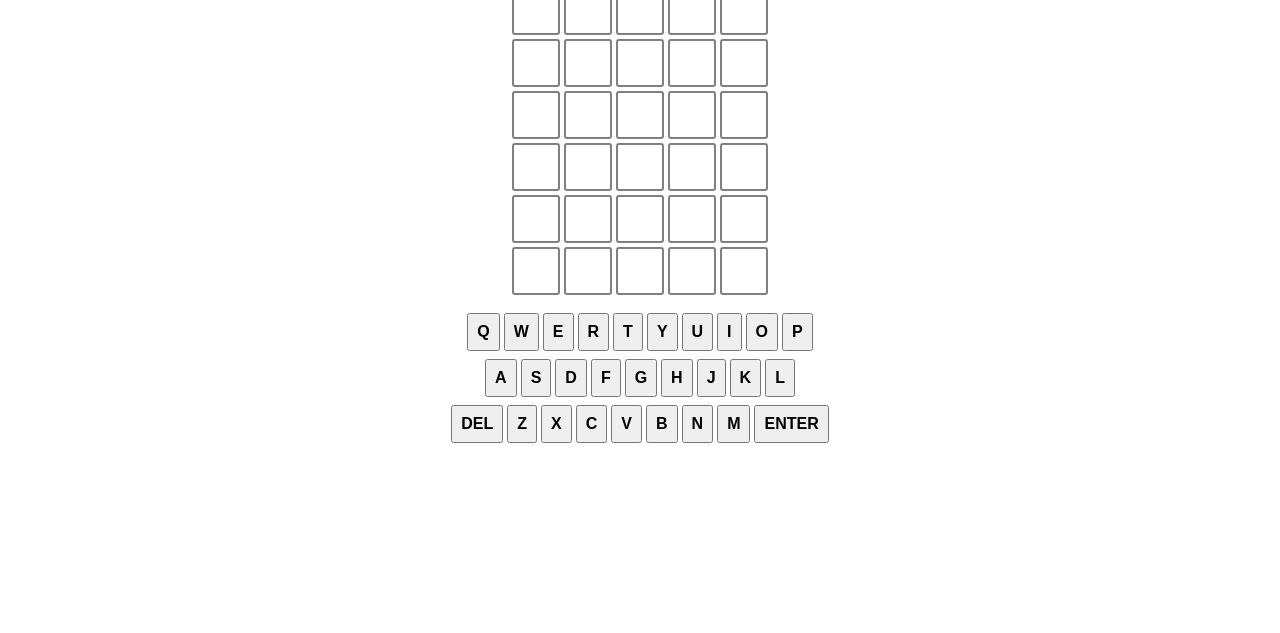
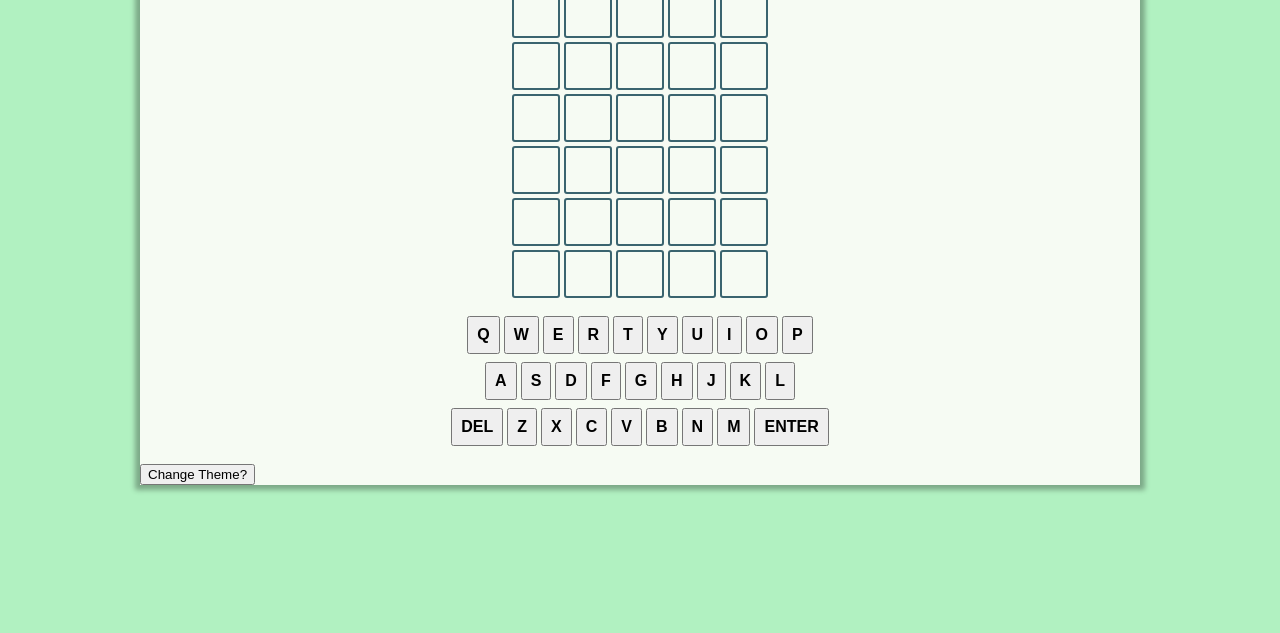
Before and after one commit to lowgain/joneser-site, a website with bundled scripts: page src/index.html in a window 1280 px wide. Shown: the part 167-800 px from the top of the page. Built offline with nearby package versions, Linux system fonts and the light colour scheme.

Commit message:
change style

```diff
--- a/src/index.html
+++ b/src/index.html
@@ -5,21 +5,22 @@
     <meta http-equiv="X-UA-Compatible" content="IE=edge">
     <meta name="viewport" content="width=device-width, initial-scale=1.0">
     <title>Wordal | The Joneser Convention</title>
-      <link rel="stylesheet" href="styles.css">
+    <link rel="stylesheet" href="styles/light.css">
+    <link rel="stylesheet" href="styles/styles.css">
     <link rel="preconnect" href="https://fonts.googleapis.com">
     <link rel="preconnect" href="https://fonts.gstatic.com" crossorigin>
     <link href="https://fonts.googleapis.com/css2?family=Roboto+Mono:ital,wght@0,100..700;1,100..700&display=swap" rel="stylesheet">
   </head>
   <body>
+    <header>
+      <h1>Wordal</h1>
       <nav>
-      <ul>
-        <li><a href="https://joneserconvention.com/">Home</a></li>
-        <li><a href="https://joneserconvention.com/wordal/">Wordal</a></li>
-      </ul>
+        <a href="https://joneserconvention.com/">Home</a>
+        <a href="https://wordal.joneserconvention.com/wordal/">Wordal</a>
+        <a href="https://calc.joneserconvention.com/">Calculator</a>
       </nav>
-    <header>
-      <h1> Wordal </h1>
     </header>
+    <div class="body-container">
       <main>
         <div id="game-board">
         </div>
@@ -60,7 +61,10 @@
           </div>
         </div>
       </main>
-    <footer></footer>
+      <footer>
+        <button id="change-theme">Change Theme?</button>
+      </footer>
+    </div>
     <div id="modal" class="modal">
       <div class="modal-content">
         <div class="modal-header">
--- /dev/null
+++ b/src/styles/dark.css
@@ -0,0 +1,51 @@
+.dark {
+  --md-sys-color-primary: rgb(150 213 166);
+  --md-sys-color-surface-tint: rgb(150 213 166);
+  --md-sys-color-on-primary: rgb(0 57 28);
+  --md-sys-color-primary-container: rgb(18 81 46);
+  --md-sys-color-on-primary-container: rgb(177 241 193);
+  --md-sys-color-secondary: rgb(182 204 184);
+  --md-sys-color-on-secondary: rgb(34 53 39);
+  --md-sys-color-secondary-container: rgb(56 75 60);
+  --md-sys-color-on-secondary-container: rgb(210 232 212);
+  --md-sys-color-tertiary: rgb(162 206 218);
+  --md-sys-color-on-tertiary: rgb(2 54 64);
+  --md-sys-color-tertiary-container: rgb(33 76 87);
+  --md-sys-color-on-tertiary-container: rgb(190 234 246);
+  --md-sys-color-error: rgb(255 180 171);
+  --md-sys-color-on-error: rgb(105 0 5);
+  --md-sys-color-error-container: rgb(147 0 10);
+  --md-sys-color-on-error-container: rgb(255 218 214);
+  --md-sys-color-background: rgb(16 21 16);
+  --md-sys-color-on-background: rgb(223 228 220);
+  --md-sys-color-surface: rgb(16 21 16);
+  --md-sys-color-on-surface: rgb(223 228 220);
+  --md-sys-color-surface-variant: rgb(65 73 66);
+  --md-sys-color-on-surface-variant: rgb(193 201 191);
+  --md-sys-color-outline: rgb(139 147 138);
+  --md-sys-color-outline-variant: rgb(65 73 66);
+  --md-sys-color-shadow: rgb(0 0 0);
+  --md-sys-color-scrim: rgb(0 0 0);
+  --md-sys-color-inverse-surface: rgb(223 228 220);
+  --md-sys-color-inverse-on-surface: rgb(44 50 45);
+  --md-sys-color-inverse-primary: rgb(46 106 68);
+  --md-sys-color-primary-fixed: rgb(177 241 193);
+  --md-sys-color-on-primary-fixed: rgb(0 33 14);
+  --md-sys-color-primary-fixed-dim: rgb(150 213 166);
+  --md-sys-color-on-primary-fixed-variant: rgb(18 81 46);
+  --md-sys-color-secondary-fixed: rgb(210 232 212);
+  --md-sys-color-on-secondary-fixed: rgb(13 31 19);
+  --md-sys-color-secondary-fixed-dim: rgb(182 204 184);
+  --md-sys-color-on-secondary-fixed-variant: rgb(56 75 60);
+  --md-sys-color-tertiary-fixed: rgb(190 234 246);
+  --md-sys-color-on-tertiary-fixed: rgb(0 31 38);
+  --md-sys-color-tertiary-fixed-dim: rgb(162 206 218);
+  --md-sys-color-on-tertiary-fixed-variant: rgb(33 76 87);
+  --md-sys-color-surface-dim: rgb(16 21 16);
+  --md-sys-color-surface-bright: rgb(53 58 53);
+  --md-sys-color-surface-container-lowest: rgb(10 15 11);
+  --md-sys-color-surface-container-low: rgb(24 29 24);
+  --md-sys-color-surface-container: rgb(28 33 28);
+  --md-sys-color-surface-container-high: rgb(38 43 39);
+  --md-sys-color-surface-container-highest: rgb(49 54 49);
+}
--- /dev/null
+++ b/src/styles/light.css
@@ -0,0 +1,51 @@
+:root {
+  --md-sys-color-primary: rgb(46 106 68);
+  --md-sys-color-surface-tint: rgb(46 106 68);
+  --md-sys-color-on-primary: rgb(255 255 255);
+  --md-sys-color-primary-container: rgb(177 241 193);
+  --md-sys-color-on-primary-container: rgb(0 33 14);
+  --md-sys-color-secondary: rgb(79 99 83);
+  --md-sys-color-on-secondary: rgb(255 255 255);
+  --md-sys-color-secondary-container: rgb(210 232 212);
+  --md-sys-color-on-secondary-container: rgb(13 31 19);
+  --md-sys-color-tertiary: rgb(58 100 111);
+  --md-sys-color-on-tertiary: rgb(255 255 255);
+  --md-sys-color-tertiary-container: rgb(190 234 246);
+  --md-sys-color-on-tertiary-container: rgb(0 31 38);
+  --md-sys-color-error: rgb(186 26 26);
+  --md-sys-color-on-error: rgb(255 255 255);
+  --md-sys-color-error-container: rgb(255 218 214);
+  --md-sys-color-on-error-container: rgb(65 0 2);
+  --md-sys-color-background: rgb(246 251 243);
+  --md-sys-color-on-background: rgb(24 29 24);
+  --md-sys-color-surface: rgb(246 251 243);
+  --md-sys-color-on-surface: rgb(24 29 24);
+  --md-sys-color-surface-variant: rgb(221 229 219);
+  --md-sys-color-on-surface-variant: rgb(65 73 66);
+  --md-sys-color-outline: rgb(113 121 113);
+  --md-sys-color-outline-variant: rgb(193 201 191);
+  --md-sys-color-shadow: rgba(0 0 0 0.8);
+  --md-sys-color-scrim: rgb(0 0 0);
+  --md-sys-color-inverse-surface: rgb(44 50 45);
+  --md-sys-color-inverse-on-surface: rgb(237 242 235);
+  --md-sys-color-inverse-primary: rgb(150 213 166);
+  --md-sys-color-primary-fixed: rgb(177 241 193);
+  --md-sys-color-on-primary-fixed: rgb(0 33 14);
+  --md-sys-color-primary-fixed-dim: rgb(150 213 166);
+  --md-sys-color-on-primary-fixed-variant: rgb(18 81 46);
+  --md-sys-color-secondary-fixed: rgb(210 232 212);
+  --md-sys-color-on-secondary-fixed: rgb(13 31 19);
+  --md-sys-color-secondary-fixed-dim: rgb(182 204 184);
+  --md-sys-color-on-secondary-fixed-variant: rgb(56 75 60);
+  --md-sys-color-tertiary-fixed: rgb(190 234 246);
+  --md-sys-color-on-tertiary-fixed: rgb(0 31 38);
+  --md-sys-color-tertiary-fixed-dim: rgb(162 206 218);
+  --md-sys-color-on-tertiary-fixed-variant: rgb(33 76 87);
+  --md-sys-color-surface-dim: rgb(215 219 212);
+  --md-sys-color-surface-bright: rgb(246 251 243);
+  --md-sys-color-surface-container-lowest: rgb(255 255 255);
+  --md-sys-color-surface-container-low: rgb(240 245 237);
+  --md-sys-color-surface-container: rgb(234 239 232);
+  --md-sys-color-surface-container-high: rgb(229 234 226);
+  --md-sys-color-surface-container-highest: rgb(223 228 220);
+}
--- a/src/styles.css
+++ b/src/styles/styles.css
@@ -1,30 +1,65 @@
-:root {
-  --bg-color: #FEFEFE;
-  --bg-color-alt: #EEE;
-}
-
 html, * {
   margin: 0;
   box-sizing: border-box;
 }
 
 body {
-  margin-top: 115px;
+  background-color: var(--md-sys-color-primary-container);
+  font-family: "Roboto Mono", monospace;
+  font-optical-sizing: auto;
+  font-weight: 400;
+  font-style: normal;
+}
+
+header {
+  background-color: var(--md-sys-color-primary);
+  position: relative;
+  top: 0;
+  left: 0;
+  height: 140px;
+  box-shadow: 0px 0px 5px 5px rgba(0, 0, 0, 0.2), 0px 0px 2px 2px rgba(0,0,0,0.3);
+  color: var(--md-sys-color-on-primary);
+}
+
+h1 {
+  position: absolute;
+  font-size: 3rem;
+  bottom: 10px;
+  left: 20px;
 }
 
 nav {
-  position: absolute;
-  top: 0;
-  left: 0;
-  background-color: var(--bg-color-alt);
+  height: 60px;
   display: flex;
   align-items: center;
-  width: 100vw;
-  height: 100px;
 }
 
-h1 {
- text-align: center;
+nav a {
+  background-color: var(--md-sys-color-primary-container);
+  color: var(--md-sys-color-on-primary-container);
+  text-decoration: none;
+  font-size: 1.5rem;
+  margin: 0 15px;
+  padding: 5px 10px;
+  border-radius: 8px;
+  box-shadow: 2px 2px 5px;
+}
+
+nav a:hover,
+nav a:focus {
+  background-color: var(--md-sys-color-secondary);
+  box-shadow: 2px 2px 5px inset;
+}
+
+.body-container {
+  background-color: var(--md-sys-color-background);
+  color: var(--md-sys-color-on-background);
+  width: 80vw;
+  max-width: 1000px;
+  margin: auto;
+  box-shadow: 0px 0px 5px 5px rgba(0,0,0,0.3);
+  padding-top: 15px;
+  overflow: hidden;
 }
 
 #game-board {
@@ -34,7 +69,7 @@ h1 {
 }
 
 .letter-box {
-  border: 2px solid gray;
+  border: 2px solid var(--md-sys-color-tertiary);
   border-radius: 3px;
   margin: 2px;
   font-size: 2.5rem;
```
Lines whose indentation alone changed are shown as unchanged.
